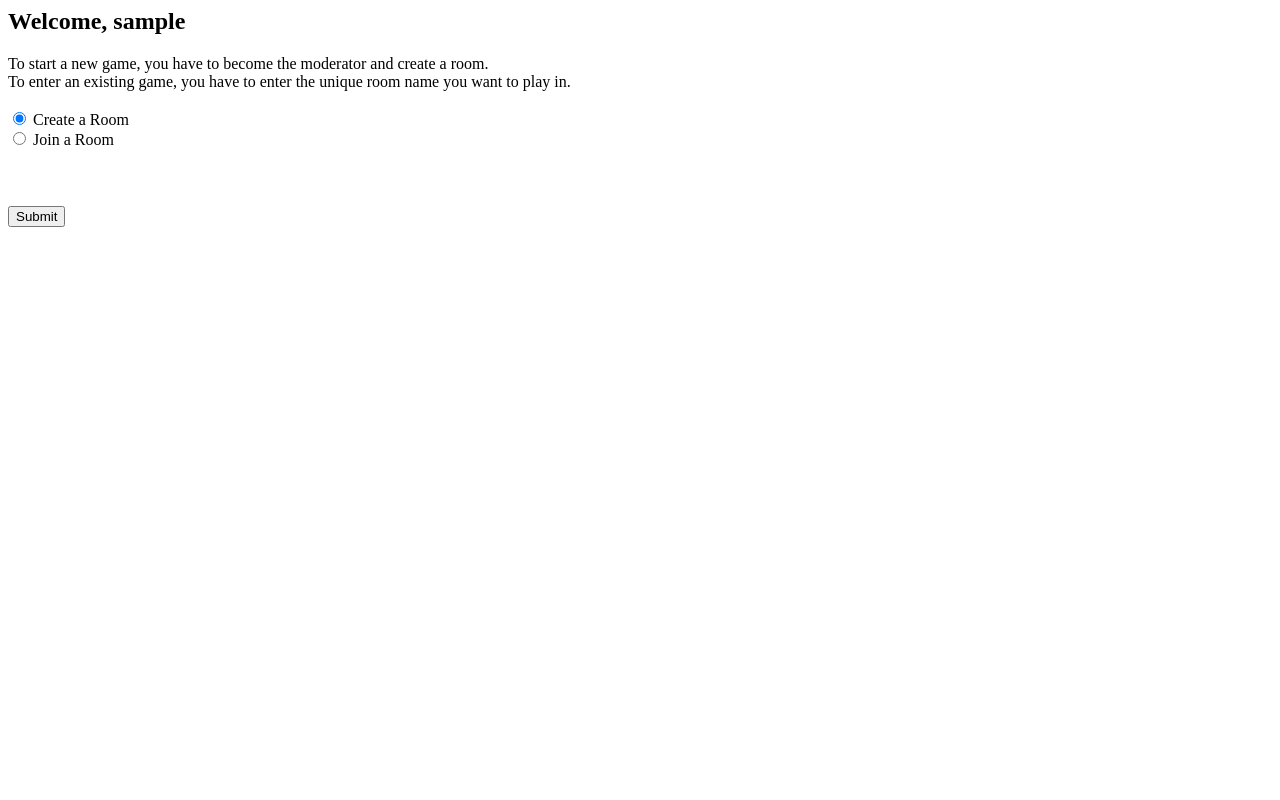
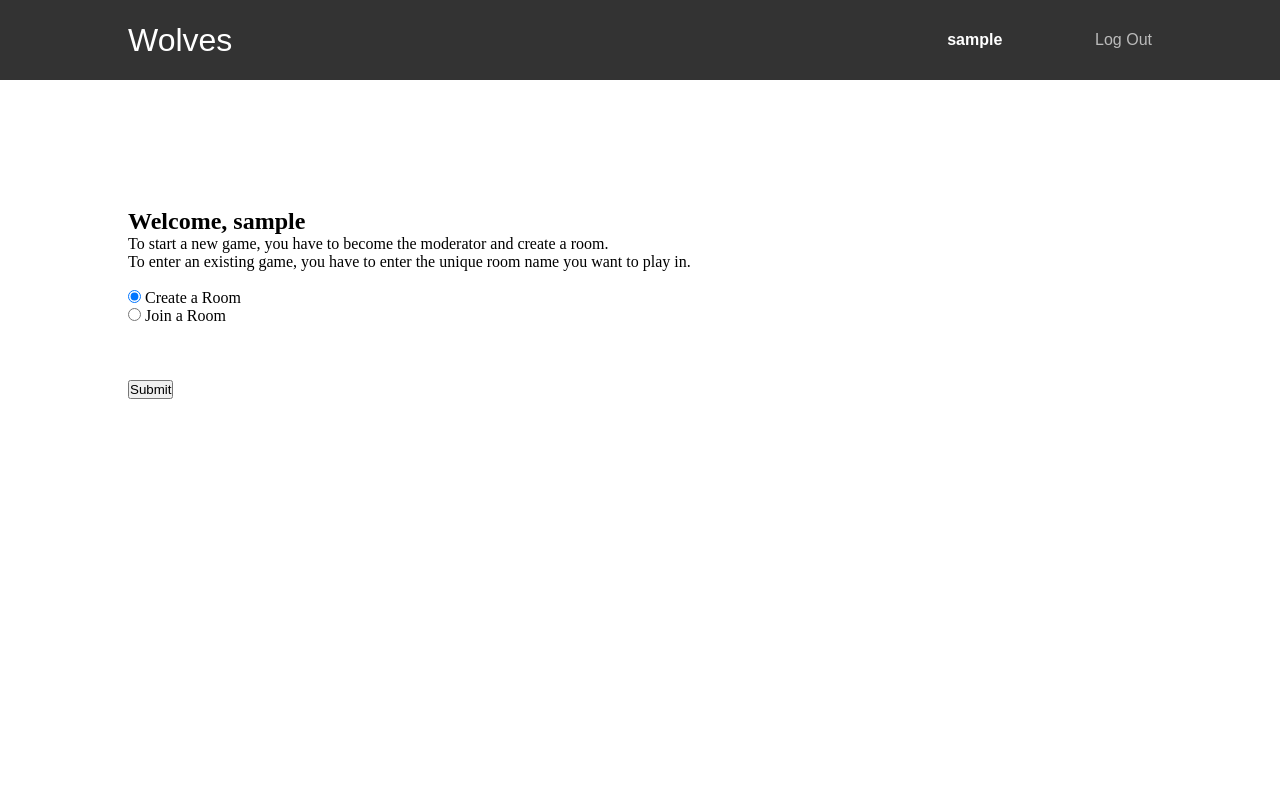
Before and after one commit to AdishreeM/werewolves-game, a Django app: page /wolves/ in a window 1280 px wide. Run offline with Django 3.2, Linux system fonts and the light colour scheme; the visitor is signed in with stand-in values (Sample User, id 1); data that the repository does not hold is empty.

Commit message:
Added wolves/base.html. Implements navbar.

```diff
--- /dev/null
+++ b/website/wolves/static/wolves/base.css
@@ -0,0 +1,46 @@
+* {
+    box-sizing: border-box;
+    margin: 0px;
+    padding: 0px;
+}
+
+.navbar {
+    height: 10vh;
+    display: flex;
+    background: #333333;
+    padding: 0 10%;
+    font-family: sans-serif;
+
+    align-items: center;
+}
+
+.navbar .logo a{
+    font-weight: 300;
+    color: white;
+    font-size: 2rem;
+    text-decoration: none;
+}
+
+.nav-links {
+    display: flex;
+    justify-content: space-between;
+    width: 20%;
+    list-style: none;
+    margin-left: auto;
+}
+
+.nav-links .username {
+    color: white;
+    font-weight: 700;
+}
+
+.nav-links li a {
+    color: #bbbbbb;
+    text-decoration: none;
+}
+
+.content {
+
+    height: 90vh;
+    padding: 10% 10%;
+}
--- /dev/null
+++ b/website/wolves/templates/wolves/base.html
@@ -0,0 +1,36 @@
+{% load static %}
+<!DOCTYPE html>
+<html lang="en">
+<head>
+    <meta charset="UTF-8">
+    <meta name="viewport" content="width=device-width, initial-scale=1.0">
+    <meta http-equiv="X-UA-Compatible" content="ie=edge">
+    <title>{% block title%}{%endblock%}</title>
+    <link rel="stylesheet" href="{% static '/wolves/base.css' %}">
+</head>
+<body>
+
+    {% block navbar %}
+    <nav class="navbar">
+
+        <div class="logo"><a href="{% url 'index' %}">Wolves</a></div>
+
+        <ul class="nav-links">
+            {% if user.is_authenticated %}
+                <div class="username">{{ request.user.username }}</div>
+                <li class="logout"><a href="{% url 'signout' %}">Log Out</a></li>
+            {% else %}
+                <li class="login"><a href="{% url 'signin' %}">Log In</a></li>
+                <li class="signup"><a href="{% url 'signup' %}">Sign Up</a></li>
+            {% endif %}
+        </ul>
+
+    </nav>
+    {% endblock navbar %}
+
+    <div class="content">
+        {% block content %}{% endblock content %}
+    </div>
+
+</body>
+</html>
--- a/website/wolves/templates/wolves/index.html
+++ b/website/wolves/templates/wolves/index.html
@@ -1,5 +1,11 @@
+{% extends "wolves/base.html" %}
+
+{% block content %}
+
 <h3>Welcome, Player. </h3>
 I have been waiting long for you . . .<br><br>
 I hope you have already joined us. Let's begin then, <a href="{% url 'signin' %}">Sign in</a>.
 <br><br>
 New here?  Don't worry, you'll learn all that you need. <a href="{% url 'signup' %}">Sign up</a>.
+
+{% endblock content %}
--- a/website/wolves/templates/wolves/user.html
+++ b/website/wolves/templates/wolves/user.html
@@ -1,3 +1,6 @@
+{% extends 'wolves/base.html' %}
+
+{% block content %}
     <script type="text/javascript">
         function joinCheck() {
             if (document.getElementById('join').checked) {
@@ -22,3 +25,5 @@ To enter an existing game, you have to enter the unique room name you want to pl
         </div> <br>
         <button type="submit">Submit</button>
     </form>
+
+{% endblock content %}
```
Lines whose indentation alone changed are shown as unchanged.
